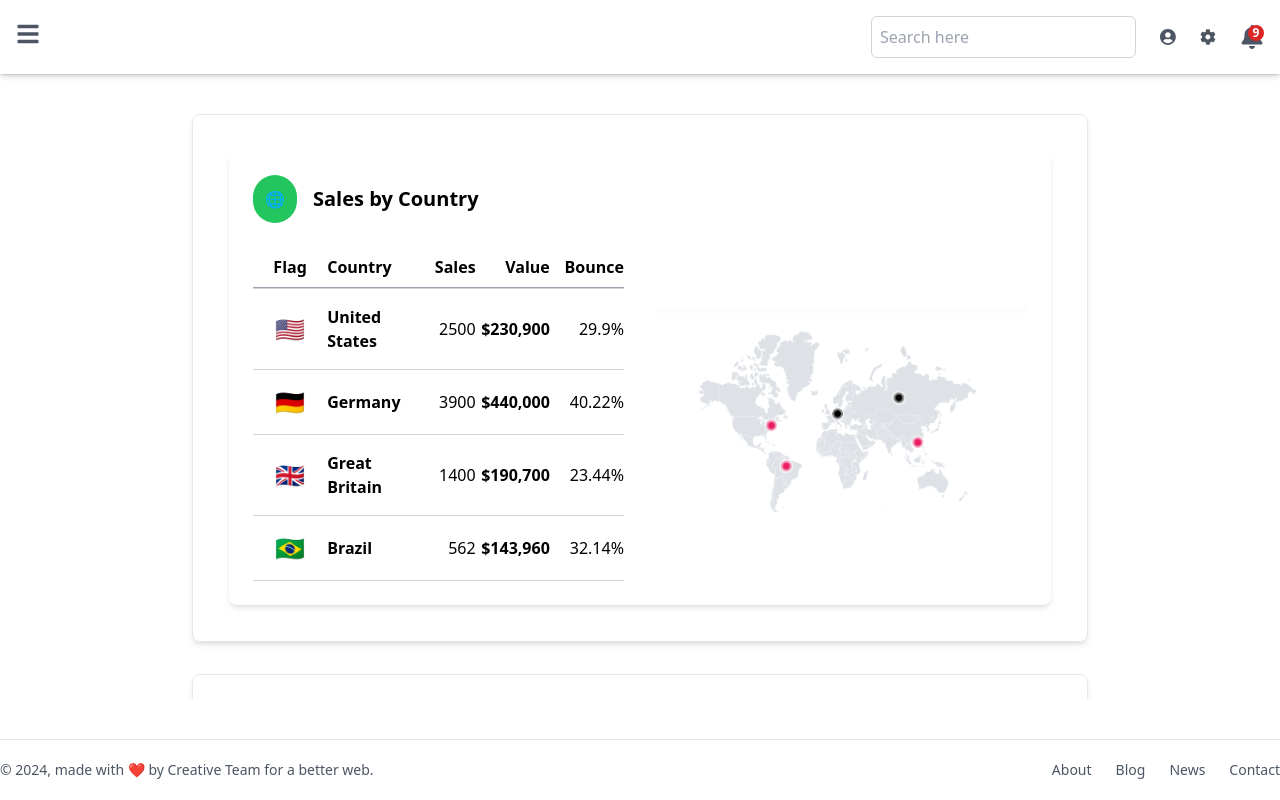
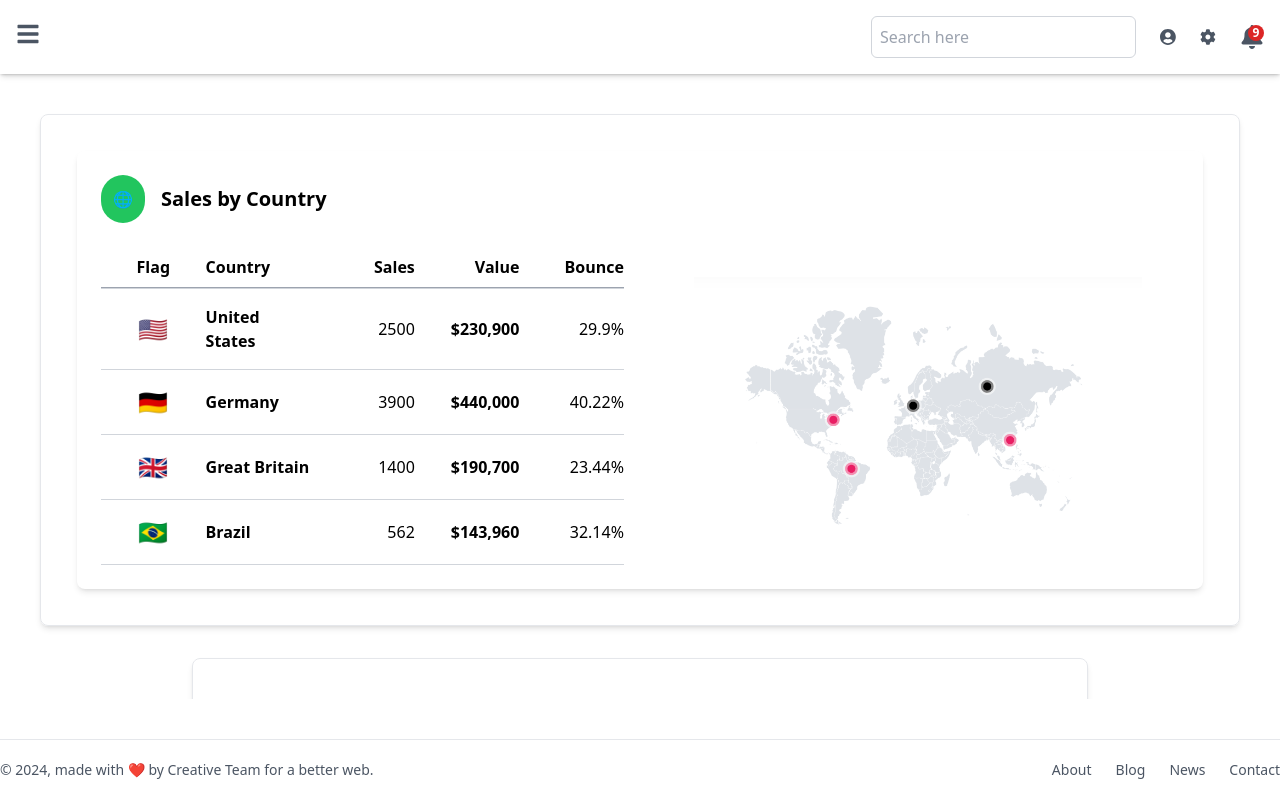
Before and after one commit to mauryarajeev/Simplyfy-ai, a React (Create React App) app: page / in a window 1280 px wide. Built offline with nearby package versions, Linux system fonts and the light colour scheme.

Commit message:
Update Dashboard.tsx

```diff
--- a/src/pages/Dashboard.tsx
+++ b/src/pages/Dashboard.tsx
@@ -7,7 +7,7 @@ import CardList from "../components/CardList";
 const Dashboard: React.FC = () => {
   return (
     <div className="flex flex-col items-center gap-8 p-6">
-      <div className="w-full max-w-4xl p-4 border border-gray-200 rounded-lg shadow-md">
+      <div className="w-full p-4 border border-gray-200 rounded-lg shadow-md">
         <SalesByCountry />
       </div>
       <div className="w-full max-w-4xl p-4 border border-gray-200 rounded-lg shadow-md">
```
